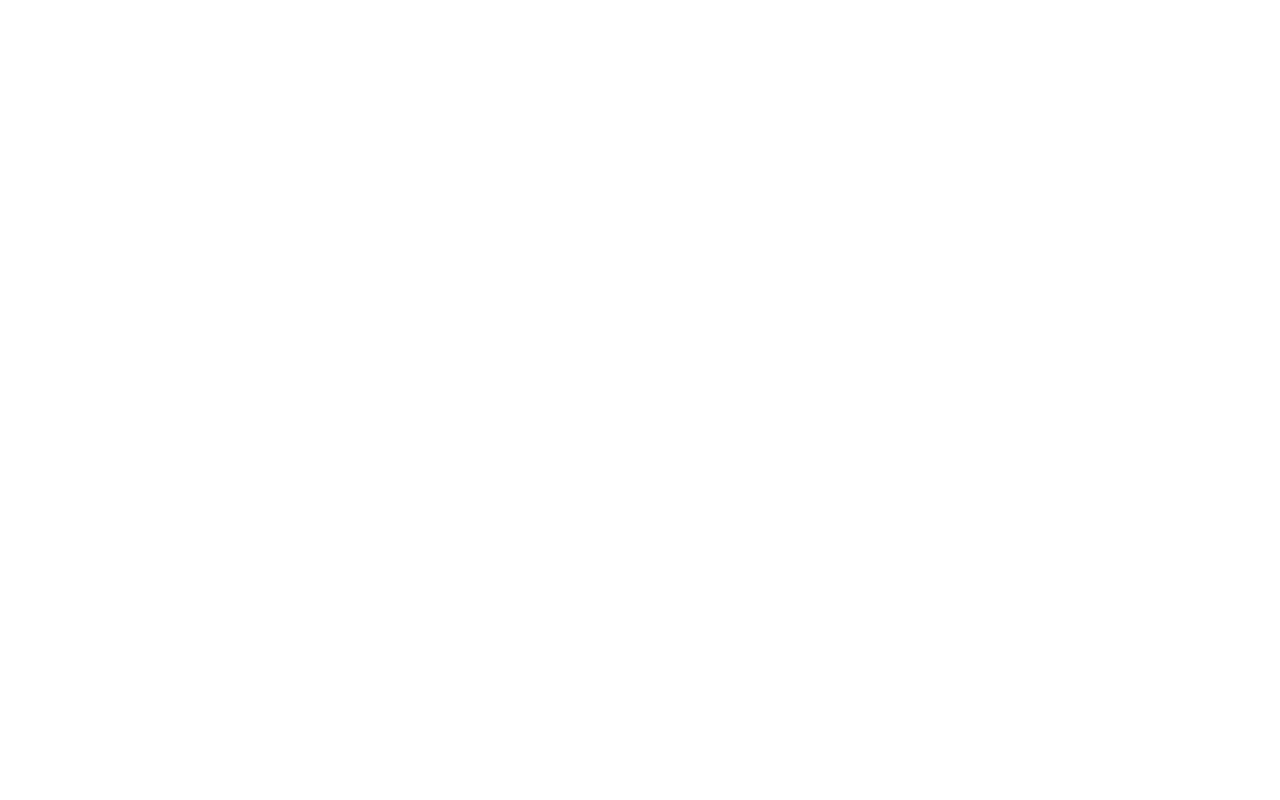
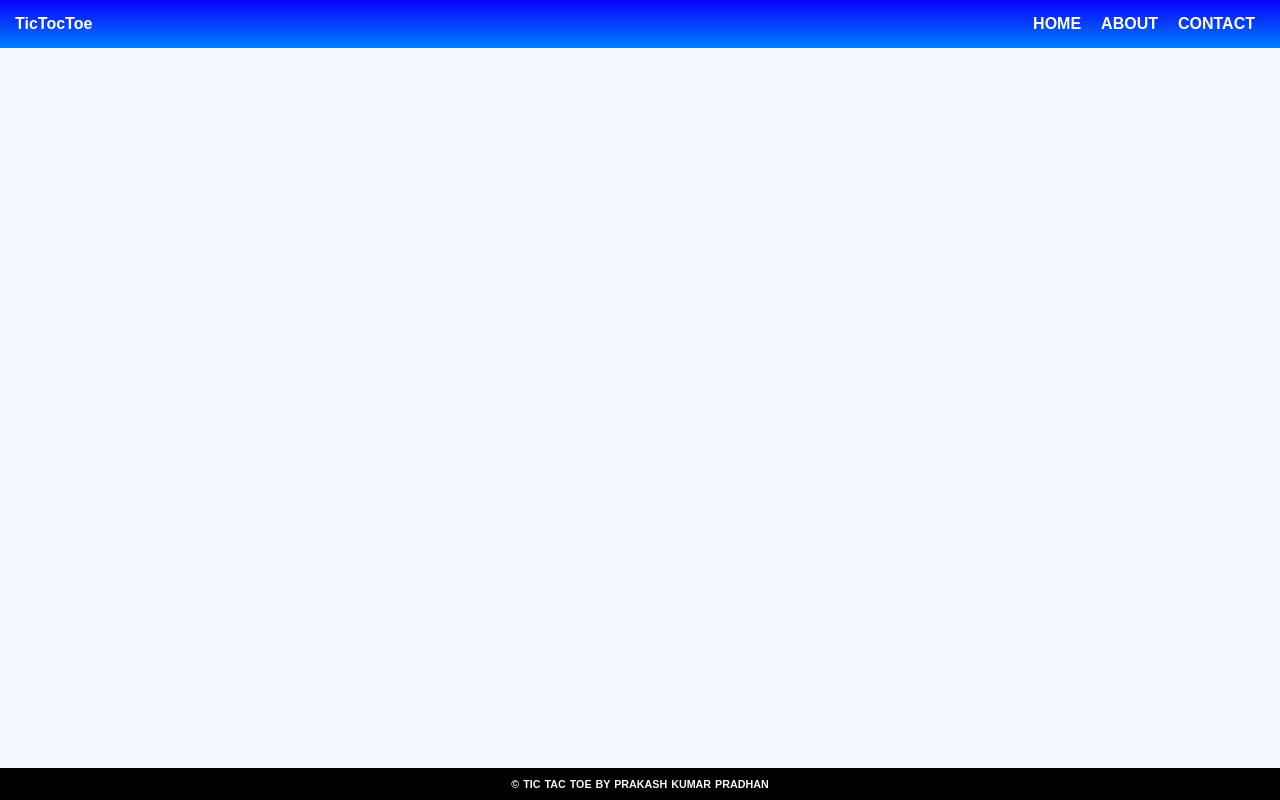
Before and after one commit to Prakash-pkp/tic-tac-toe, a plain HTML site: page index.html in a window 1280 px wide. Drawn offline with Linux system fonts and the light colour scheme.

Commit message:
Add basic structure & Styling of header & Footer

```diff
--- a/index.html
+++ b/index.html
@@ -3,9 +3,36 @@
 <head>
     <meta charset="UTF-8">
     <meta name="viewport" content="width=device-width, initial-scale=1.0">
+    <link rel="stylesheet" href="style.css">
     <title>Tic Tac Toe Game</title>
 </head>
 <body>
+    <header class="header">
+        <nav>
+            <a href="#">TicTocToe</a>
+            <ul>
+                <li><a href="#">HOME</a></li>
+                <li><a href="#">ABOUT</a></li>
+                <li><a href="#">CONTACT</a></li>
+            </ul>
+        </nav>
+    </header>
 
+    <main class="main-container">
+        <div class="container">
+            <section class="game-area">
+
+            </section>
+            <section class="game-area">
+
+            </section>
+        </div>
+    </main>
+
+
+    <footer>
+        <h6>&copy; TIC TAC TOE BY PRAKASH KUMAR PRADHAN</h6>
+    </footer>
+    <script src="index.js"></script>
 </body>
 </html>
--- a/style.css
+++ b/style.css
@@ -0,0 +1,65 @@
+*,body{
+    margin: 0;
+    padding: 0;
+}
+html {
+    height: 100%;
+  }
+
+  body {
+    display: flex;
+    flex-direction: column;
+    min-height: 100%;
+    font-family: "Poppins", sans-serif;
+    background-color: #F5F7FF;
+    box-sizing: border-box;
+    overflow-x: hidden;
+  }
+a{
+    text-decoration: none;
+}
+
+li{
+    list-style: none;
+}
+  .header{
+    padding: 15px;
+    background:  rgb(10,0,255);
+    background: -moz-linear-gradient(180deg, rgba(10,0,255,1) 0%, rgba(0,127,255,1) 100%);
+    background: -webkit-linear-gradient(180deg, rgba(10,0,255,1) 0%, rgba(0,127,255,1) 100%);
+    background: linear-gradient(180deg, rgba(10,0,255,1) 0%, rgba(0,127,255,1) 100%);
+    filter: progid:DXImageTransform.Microsoft.gradient(startColorstr="#0a00ff",endColorstr="#007fff",GradientType=1); ;
+  }
+  .header nav a{
+    color: #FFFFFF;
+    font-weight: bold;
+  }
+  .header nav{
+
+    display: flex;
+    align-items: center;
+    justify-content: space-between;
+  }
+  .header nav ul{
+    display: flex;
+    justify-content: space-around;
+    align-items: center;
+  }
+  .header nav ul li{
+    margin-left: 10px;
+    margin-right: 10px;
+  }
+
+  footer {
+    background-color: #000000;
+    padding-top: 10px;
+    padding-bottom: 10px;
+    margin-top: auto;
+    height: auto;
+  }
+  footer h6{
+    text-align: center;
+    font-weight: bold;
+    color: #F5F7FF;
+    word-spacing: 1px;
+  }
```
